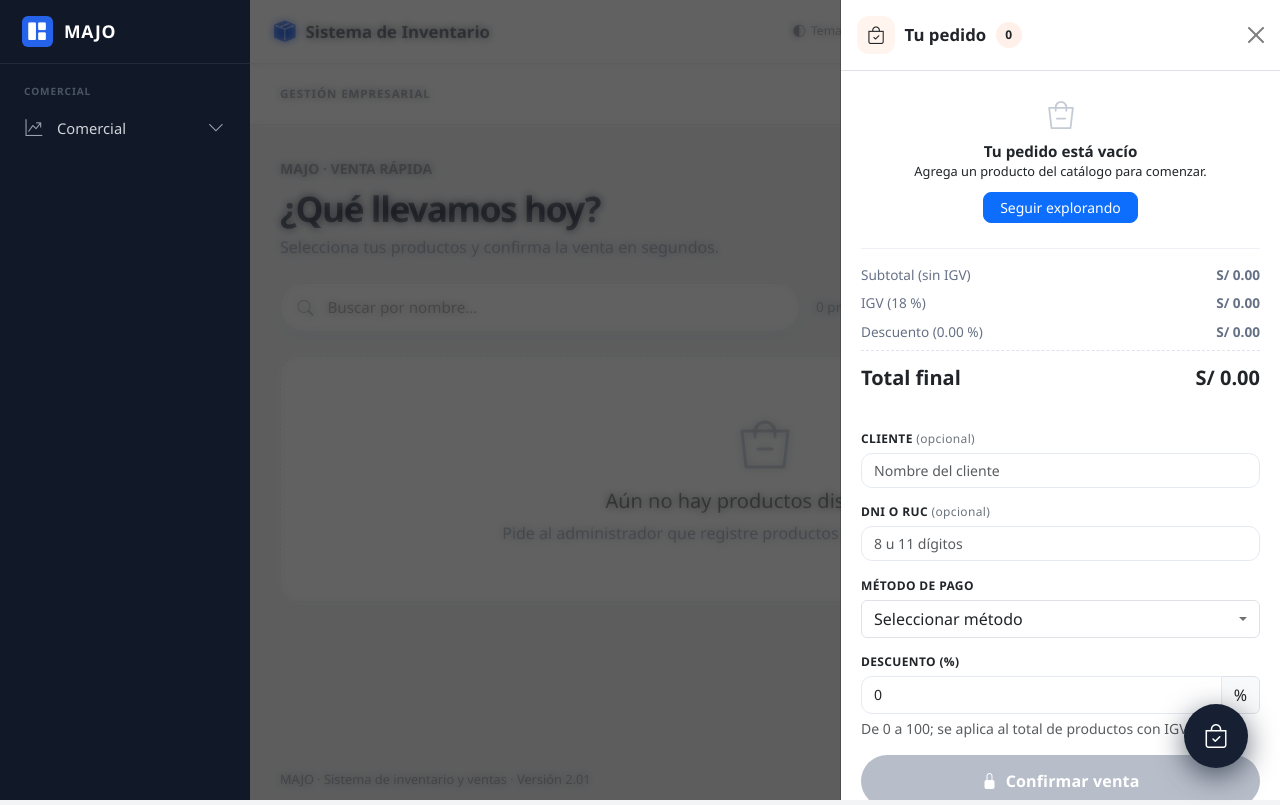
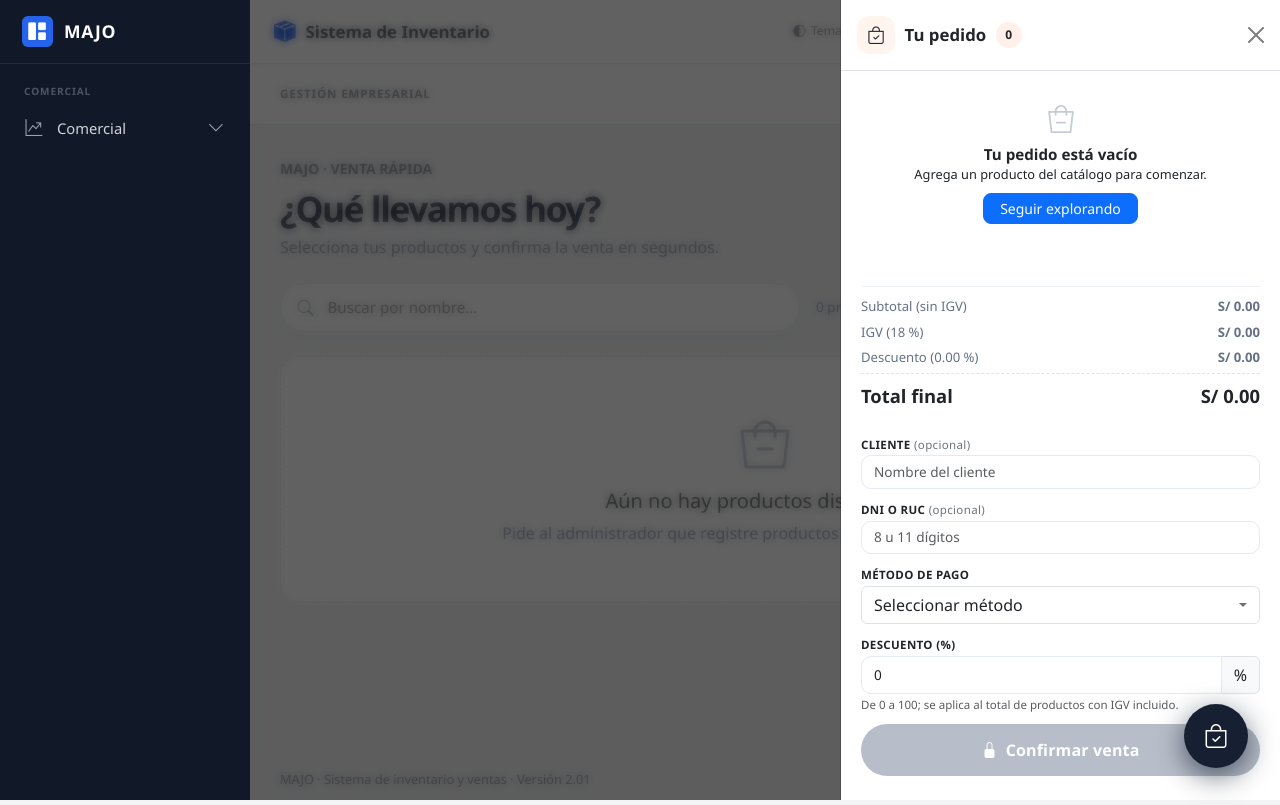
Before and after one commit to victorcandia2311/proyecto-majo, a Laravel app: template resources/views/ventas/pos.blade.php in a window 1280 px wide, after a click that opens the changed part. Run offline with Laravel 12, Linux system fonts and the light colour scheme; the template is opened without the code that fills it, so the values that code supplies are empty; the visitor is signed in with stand-in values (Sample User, id 1); some libraries are stand-ins or nearby versions.

Commit message:
Actualizar vista del carrito de compras

```diff
--- a/resources/views/ventas/pos.blade.php
+++ b/resources/views/ventas/pos.blade.php
@@ -286,19 +286,24 @@
     .pos-cart-items {
         display: flex;
         flex-direction: column;
-        justify-content: center; /* Centra verticalmente los productos cuando hay pocos */
-        min-height: 145px;       /* Altura mínima suficiente al 100% de zoom sin provocar scroll */
-        max-height: 260px;       /* Solo muestra scroll si agregas muchos productos */
+        justify-content: flex-start; /* Evita que se recorte el primer producto al hacer scroll */
+        flex: 1 1 auto;              /* Ocupa todo el espacio vertical disponible al 100% de zoom */
+        min-height: 150px;
         overflow-y: auto;
-        padding: 0.5rem 0;
+        padding: .25rem 0;
         margin: 0;
         list-style: none;
     }
+
+    /* Cuando hay 1 o 2 productos, los centra sin provocar scroll ni recortes */
+    .pos-cart-items:not(.is-empty) .pos-cart-line:first-child { margin-top: auto; }
+    .pos-cart-items:not(.is-empty) .pos-cart-line:last-child  { margin-bottom: auto; }
+
     .pos-cart-line {
         display: grid;
         grid-template-columns: minmax(0, 1fr) auto;
         gap: .5rem;
-        padding: .85rem 0;
+        padding: .65rem 0;
         border-bottom: 1px solid #f0f2f5;
     }
     .pos-cart-line:last-child { border-bottom: 0; }
@@ -352,12 +357,10 @@
     .pos-cart-remove:hover { color: #dc3545; }
 
     /* ── Empty cart state ─────────────────────────────────────────── */
-
-    /* Estado vacío: centrado total y tamaño compacto para zoom al 100% */
-    #pos-cart-items.is-empty {
+    .pos-cart-items.is-empty {
         justify-content: center;
         align-items: center;
-        overflow-y: hidden; /* Evita la barra vertical en estado vacío */
+        overflow-y: hidden;
     }
     .pos-cart-empty {
         display: flex;
@@ -365,59 +368,45 @@
         align-items: center;
         justify-content: center;
         text-align: center;
-        padding: 0.5rem;
-        gap: 0.25rem;
+        padding: .5rem;
+        gap: .2rem;
     }
-    .pos-cart-empty svg { width: 38px; height: 38px; margin-bottom: 0.25rem; color: #c5cbd5; }
-
-    .pos-cart-empty div {
-        font-size: 0.95rem;
-        font-weight: 600;
-        line-height: 1.2;
-    }
-
-    .pos-cart-empty small {
-        font-size: 0.8rem;
-        line-height: 1.2;
-        color: var(--pos-muted);}
-
-    /* Compactar ligeramente los campos inferiores para ganar espacio vertical al 100% */
-    #pos-checkout-form .mb-3 {
-        margin-bottom: 0.55rem !important;
-    }
+    .pos-cart-empty svg { width: 38px; height: 38px; margin-bottom: .25rem; color: #c5cbd5; }
+    .pos-cart-empty div { font-size: .95rem; font-weight: 600; line-height: 1.2; }
+    .pos-cart-empty small { font-size: .8rem; line-height: 1.2; color: var(--pos-muted); }
 
     /* ── Cart footer (anchored) ───────────────────────────────────── */
-    .pos-cart-footer { margin-top: auto; padding-top: 1rem; }
+    .pos-cart-footer { margin-top: auto; padding-top: .5rem; }
 
     .pos-cart-summary {
         display: grid;
-        gap: .5rem;
-        padding: 1rem 0;
+        gap: .35rem;
+        padding: .65rem 0;
         border-top: 1px solid #edf0f4;
     }
     .pos-summary-row {
         display: flex;
         justify-content: space-between;
         color: #667186;
-        font-size: .85rem;
+        font-size: .82rem;
     }
     .pos-summary-total {
-        padding-top: .75rem;
+        padding-top: .5rem;
         border-top: 1px dashed #dfe4ec;
         color: var(--pos-ink);
-        font-size: 1.25rem;
+        font-size: 1.15rem;
         font-weight: 800;
     }
 
     /* ── Checkout form fields ─────────────────────────────────────── */
     .pos-customer-fields {
         display: grid;
-        gap: .65rem;
-        margin: 1rem 0;
+        gap: .45rem;
+        margin: .65rem 0;
     }
     .pos-customer-fields label {
-        margin-bottom: .3rem;
-        font-size: .75rem;
+        margin-bottom: .15rem;
+        font-size: .72rem;
         font-weight: 700;
         letter-spacing: .03em;
         text-transform: uppercase;
@@ -425,9 +414,15 @@
     }
     .pos-customer-fields .form-control,
     .pos-customer-fields .form-select {
-        border-radius: 11px;
-        font-size: .88rem;
+        padding-top: .35rem;
+        padding-bottom: .35rem;
+        border-radius: 10px;
+        font-size: .85rem;
         border-color: #e5e9f1;
+    }
+    .pos-customer-fields .form-text {
+        font-size: .72rem;
+        margin-top: .15rem;
     }
     .pos-customer-fields .form-control:focus,
     .pos-customer-fields .form-select:focus {
```
